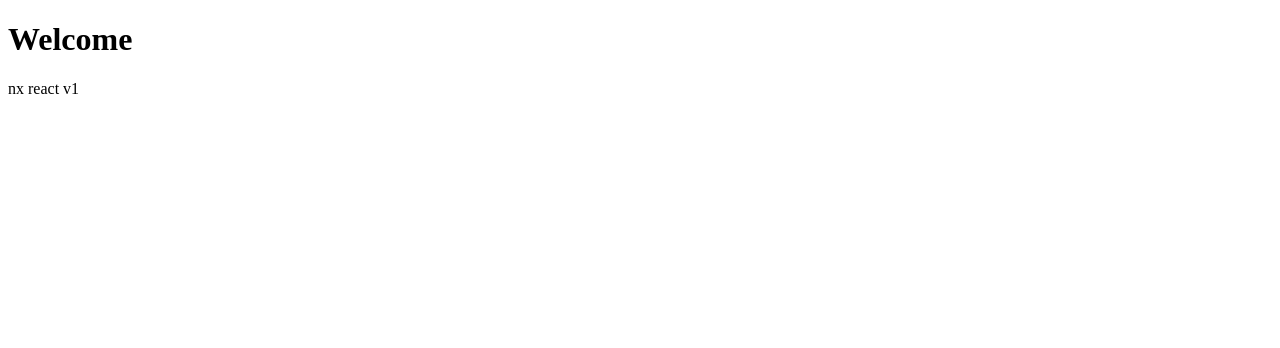
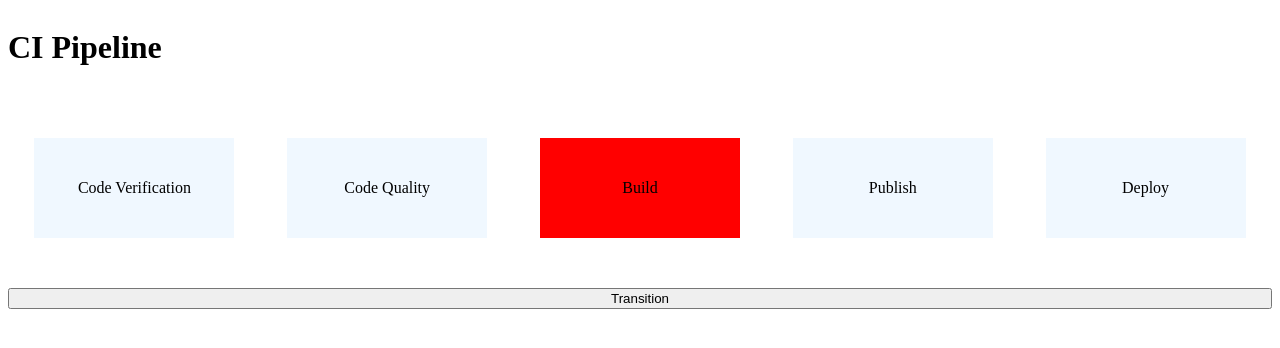
Before and after one commit to yarindeoh/FSM, a React (Vite) app in the folder apps/pipeline/: page / in a window 1280 px wide. Shown: the top 348 px of the page. Built offline with nearby package versions, Linux system fonts and the light colour scheme.

Commit message:
fix(pipeline): first version of local naive state transitions

```diff
--- a/apps/pipeline/src/app/app.tsx
+++ b/apps/pipeline/src/app/app.tsx
@@ -1,16 +1,90 @@
 import styled from 'styled-components';
+import React, { useCallback, useEffect, useState } from 'react';
 
-const StyledApp = styled.div`
-  // Your style here
-`;
+export type View = {
+  displayName:
+    | 'Code Verification'
+    | 'Code Quality'
+    | 'Build'
+    | 'Publish'
+    | 'Deploy';
+  step: number;
+};
+
+export const mapNameToView: Record<number, View> = [
+  {
+    displayName: 'Code Verification',
+    step: 0,
+  },
+  {
+    displayName: 'Code Quality',
+    step: 1,
+  },
+  {
+    displayName: 'Build',
+    step: 2,
+  },
+  {
+    displayName: 'Publish',
+    step: 3,
+  },
+  {
+    displayName: 'Deploy',
+    step: 4,
+  },
+];
 
 export function App() {
+  const [currentJob, setCurrentJob] = useState(mapNameToView[0]);
+
+  const onTransition = useCallback(() => {
+    setCurrentJob( mapNameToView[currentJob?.step + 1]);
+  }, [currentJob]);
+
+  useEffect(() => {
+    setTimeout(() => {
+      onTransition();
+    }, 2500)
+  }, [onTransition])
+
+
   return (
     <StyledApp>
-      <h1>Welcome</h1>
-      <div>nx react v1</div>
+      <h1>CI Pipeline</h1>
+      <StyledJobsWrapper>
+        {Object.values(mapNameToView).map((step, index) => (
+          <StyledJob
+            isCurrent={step.step === currentJob?.step}
+            key={`${step.displayName}_${index}`}
+          >
+            <div>{step.displayName}</div>
+          </StyledJob>
+        ))}
+      </StyledJobsWrapper>
+      <button onClick={onTransition}>Transition</button>
     </StyledApp>
   );
 }
 
 export default App;
+
+const StyledApp = styled.div`
+  display: flex;
+  flex-direction: column;
+  gap: 50px;
+`;
+
+const StyledJobsWrapper = styled.div`
+  display: flex;
+  flex-direction: row;
+  justify-content: space-around;
+`;
+
+export const StyledJob = styled.div<{ isCurrent: boolean }>`
+  width: 200px;
+  height: 100px;
+  display: flex;
+  justify-content: center;
+  align-items: center;
+  background-color: ${({ isCurrent }) => (isCurrent ? 'red' : 'aliceblue')};
+`;
```
